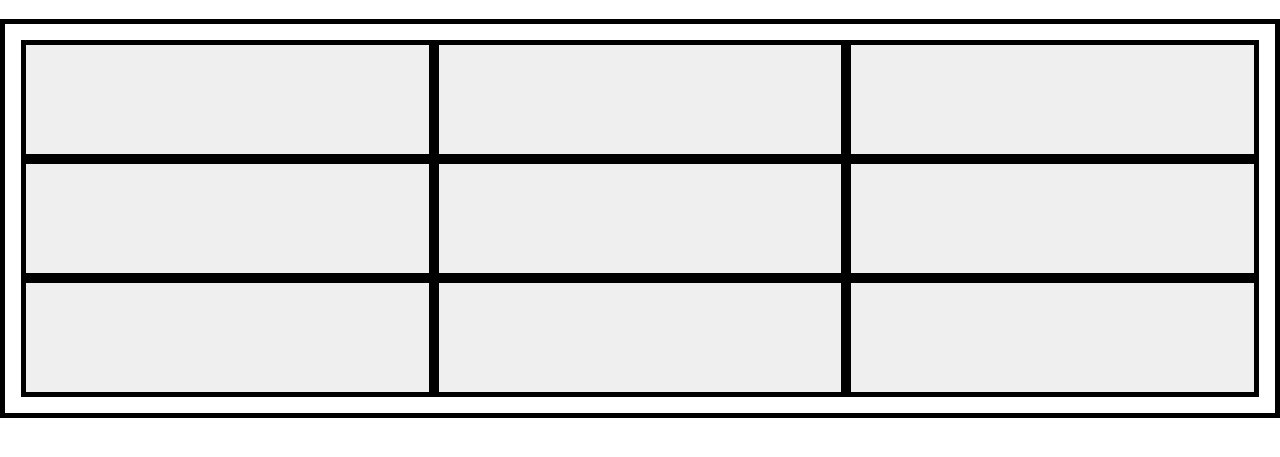
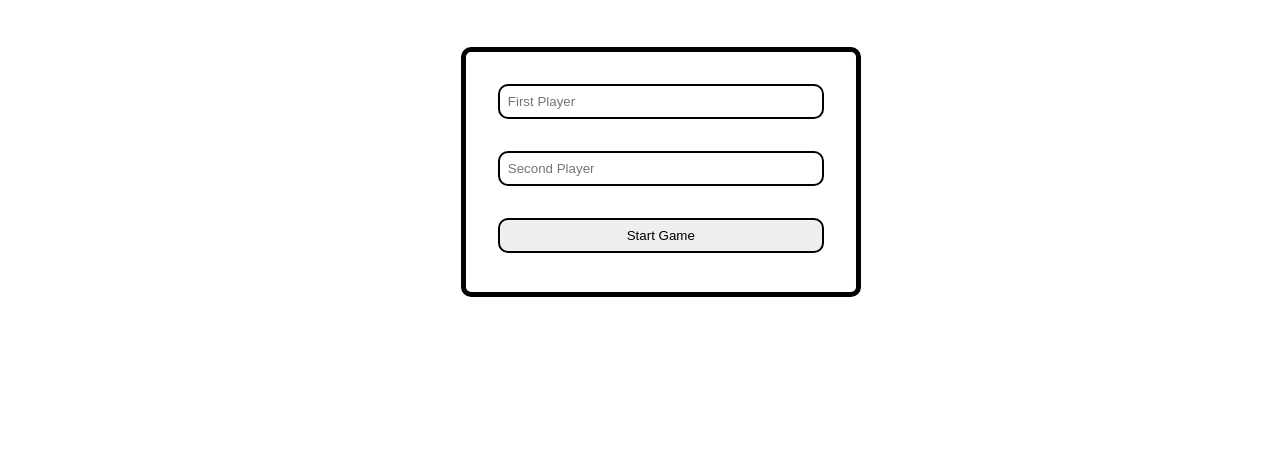
Before and after one commit to MrChae1/TikTakToe, a plain HTML site: page Index.html in a window 1280 px wide. Shown: the part 61-518 px from the top of the page. Drawn offline with Linux system fonts and the light colour scheme.

Commit message:
modified the main-container selector to display none first then grid after the button of playerName container got click

```diff
--- a/index.css
+++ b/index.css
@@ -28,7 +28,7 @@ main > .player-Name{
     padding: 2rem;
     top: 7%;
     left: 36%;
-    display: none;
+    display: flex; /*This is going to be none after the button get click*/
     flex-direction: column;
     gap: 2rem;
     border-radius: 10px;
@@ -44,7 +44,7 @@ main > .player-Name > *{
 main > .Main-Box-Container{
     /* grid-row: 2/3; */
     border: 5px solid black;
-    display: grid;
+    display: none; /*This is going to be display grid if weclick the button of the player container*/
     grid-template: repeat(3, 1fr) / repeat(3, 1fr) ;
     padding: 1rem;
 }
```
